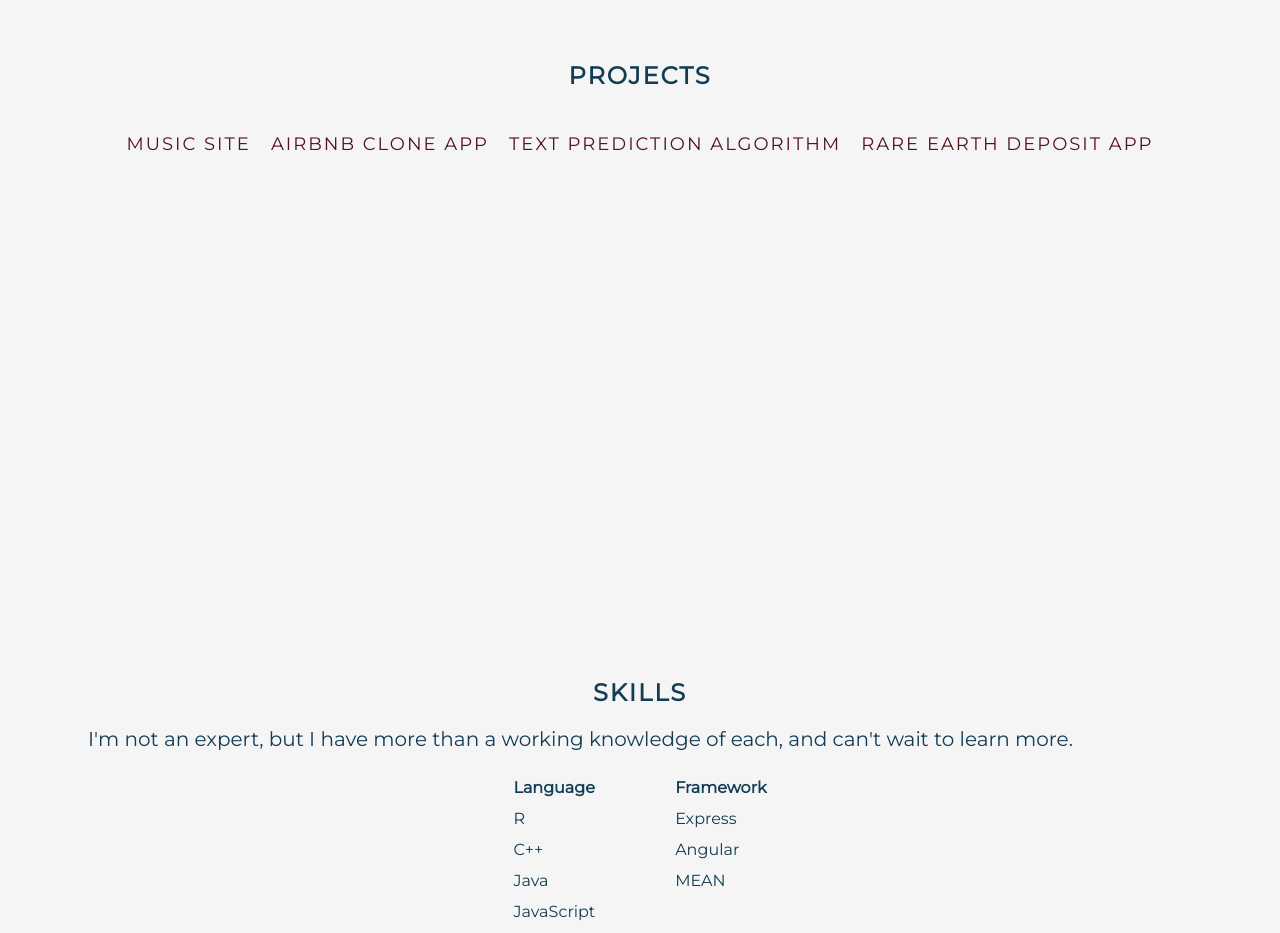
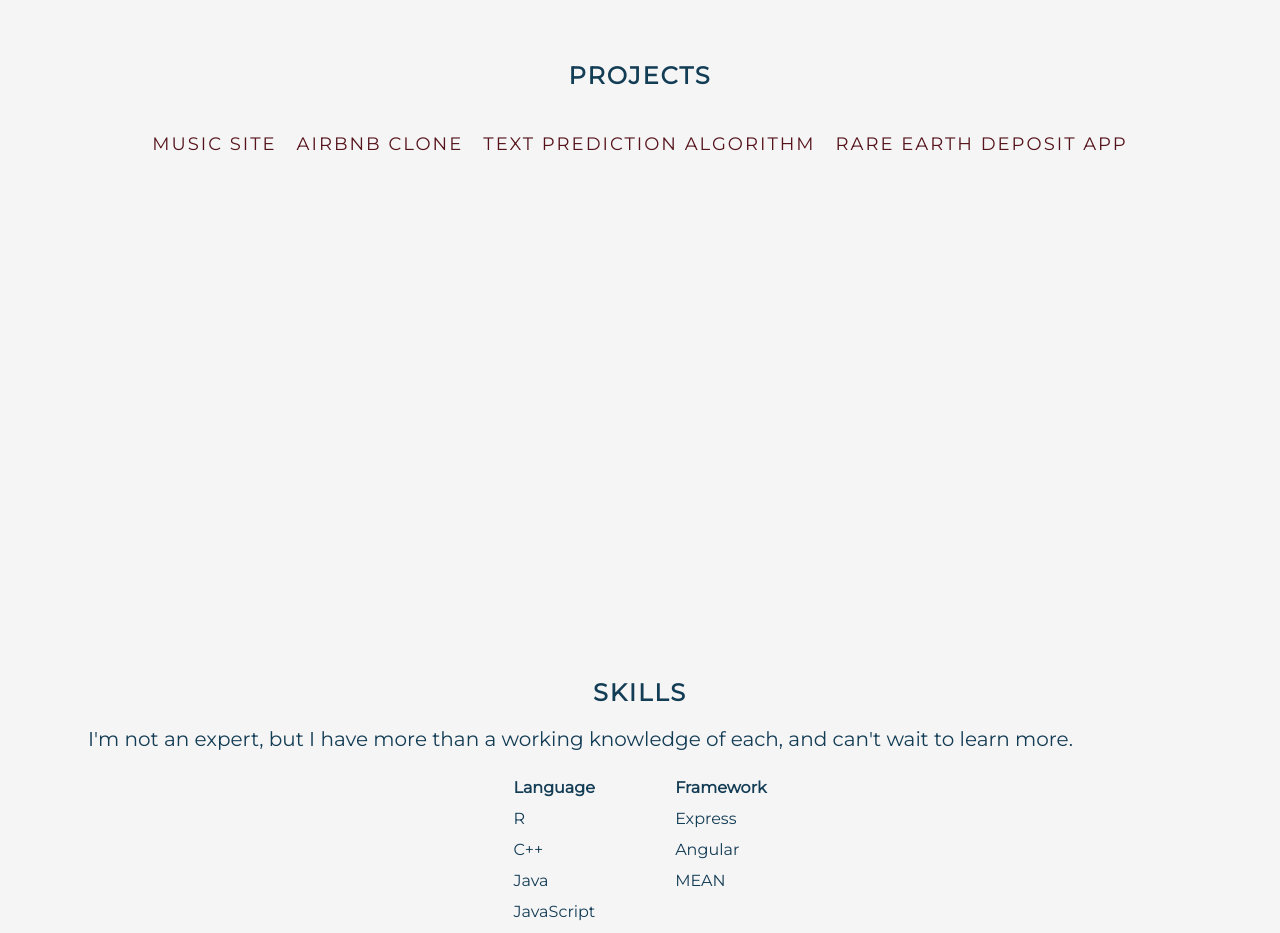
Before and after one commit to seewilds/portfolio, a plain HTML site: page index.html in a window 1280 px wide. Shown: the part 2560-3493 px from the top of the page. Drawn offline with Linux system fonts and the light colour scheme.

Commit message:
tighten up text

```diff
--- a/index.html
+++ b/index.html
@@ -163,7 +163,7 @@
             target="_blank"
             rel="noopener noreferrer"
           >
-            <p>Airbnb Clone App</p>
+            <p>Airbnb Clone</p>
           </a>
           <a
             class="nav__link"
```
